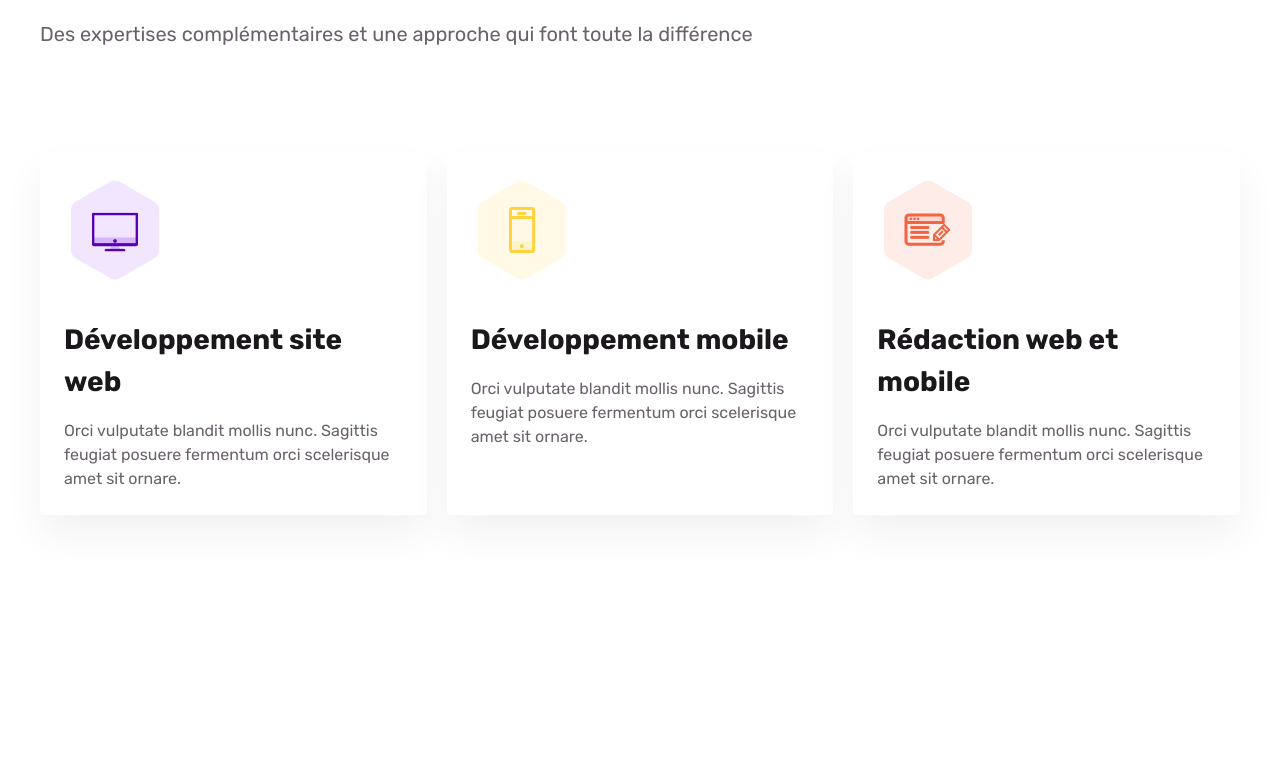
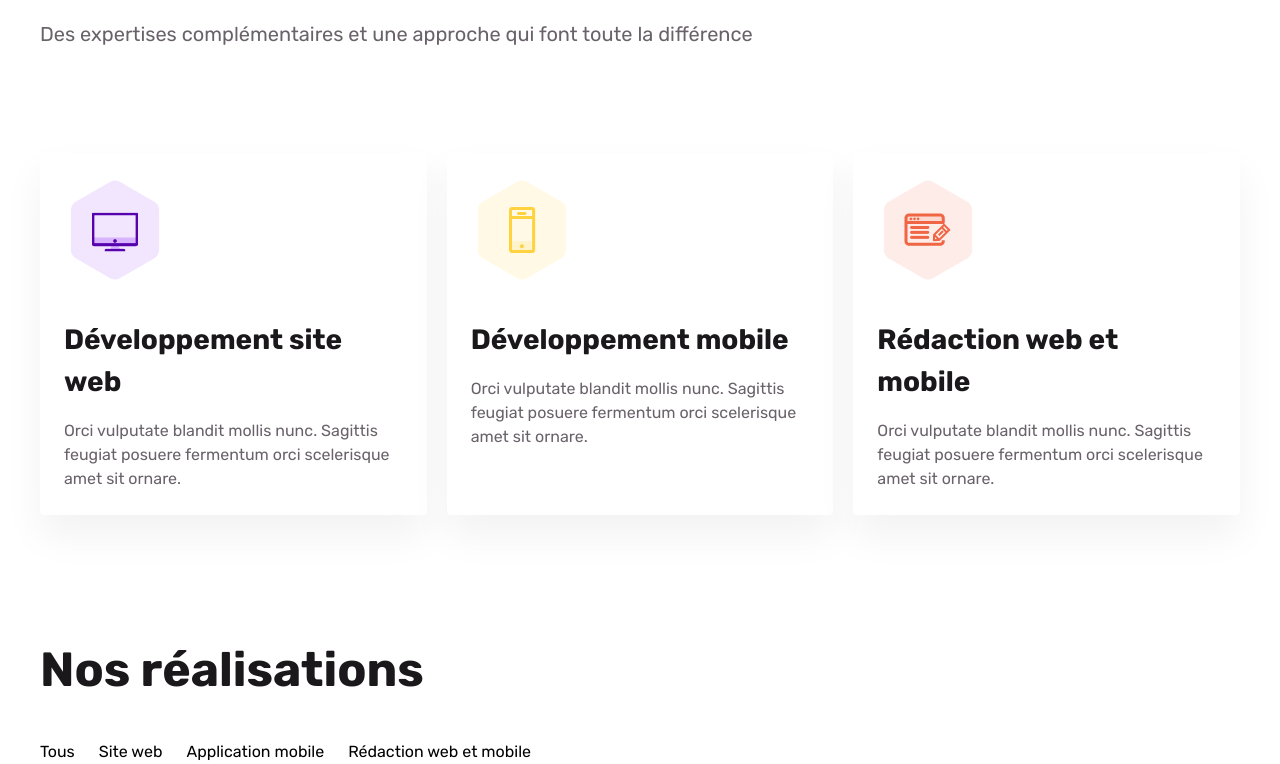
Before and after one commit to raz-manoa/shak-hay, a React (Vite) app: page / in a window 1280 px wide. Shown: the part 1090-1854 px from the top of the page. Before the commit the page ends 1720 px from the top, so only its background shows below. Built offline with nearby package versions, Linux system fonts and the light colour scheme.

Commit message:
fix some error, creat icon eyes and words and debut next section

```diff
--- a/src/App.tsx
+++ b/src/App.tsx
@@ -1,6 +1,7 @@
 import "./globals.scss";
 import Accompagnement from "./sections/accompagnement-projets/section.tsx";
 import Hero from "./sections/hero/section.tsx";
+import Realisation from "./sections/nos-realisations/section.tsx";
 
 function App() {
 
@@ -8,6 +9,7 @@ function App() {
     <div>
       <Hero />
       <Accompagnement />
+      <Realisation />
     </div>
   );
 }
--- a/src/_components/common/navBar/NavBar.tsx
+++ /dev/null
@@ -1,19 +0,0 @@
-import Container from "../container/Container"
-import style from "./Navbar.module.scss"
-import Logo from "../../Icons/ShakHayBigLogo"
-import Navigation from "../../display/nav/Nav"
-import AppButton from "../../display/button/AppButton"
-
-
-export default function NavBar() {
-  return (
-    <Container className={style.navBar} >
-      <Logo />
-      <div>
-        <Navigation>
-          <AppButton label="Demander un dévis"></AppButton>
-        </Navigation>
-      </div>
-    </Container>
-  )
-}
--- a/src/_components/common/navBar/Navbar.module.scss
+++ /dev/null
@@ -1,6 +0,0 @@
-.navBar {
-  @apply flex justify-between items-center;
-  display: flex;
-  justify-content: space-between;
-  align-items: center;
-}
--- a/src/_components/display/nav/Nav.tsx
+++ b/src/_components/display/nav/Nav.tsx
@@ -1,22 +1,26 @@
 import { ReactNode, useState } from "react";
 import style from "./Nav.module.scss";
+import classNames from "classnames";
+interface dataNav {
+  id?: number;
+  label?: string;
+  href?: string;
+}
 
 interface NavProps {
+  dataNavs: dataNav[];
   children?: ReactNode;
+  className?: string;
 }
 
 export default function Nav(props: NavProps) {
-  const [themes, setThemes] = useState([
-    { id: 1, label: "Service", href: "#" },
-    { id: 2, label: "Realisation", href: "#" },
-    { id: 3, label: "Contact", href: "#" }
-  ])
-  const { children } = props
+
+  const { dataNavs, children, className } = props
 
   return (
     <nav
-      className={style.nav}
-    >{themes.map((theme) => (
+      className={classNames(style.nav, className)}
+    >{dataNavs.map((theme) => (
       <a
         className={style.a}
         key={theme.id}
--- a/src/sections/hero/Hero.module.scss
+++ b/src/sections/hero/Hero.module.scss
@@ -1,12 +1,10 @@
 .hero {
-  display: flex;
-  flex-direction: column;
-  height: 100vh;
+  @apply flex flex-col h-screen relative;
   background: linear-gradient(180deg, rgba(255, 255, 255, 0.00) 0%, #F2FBFD 100%);
-  position: relative;
 
 
   &__header {
+    @apply flex flex-row justify-between items-center;
     padding: 14px 0;
   }
 
--- a/src/sections/hero/section.tsx
+++ b/src/sections/hero/section.tsx
@@ -1,16 +1,29 @@
 import AppHeading from "../../_components/common/appHeading/AppHeading";
+import Logo from "../../_components/Icons/ShakHayBigLogo"
+import Navigation from "../../_components/display/nav/Nav"
 import Container from "../../_components/common/container/Container";
-import NavBar from "../../_components/common/navBar/NavBar";
 import AppButton from "../../_components/display/button/AppButton";
 import style from "./Hero.module.scss";
 import picCover from "../../assets/developer-activity-animate 1.png";
 
 
 export default function Hero() {
+  const themes = ([
+    { id: 1, label: "Service", href: "#" },
+    { id: 2, label: "Realisation", href: "#" },
+    { id: 3, label: "Contact", href: "#" }
+  ])
   return (
     <section className={style.hero}>
-      <div className={style.hero__header}>
-        <NavBar></NavBar>
+      <div>
+        <Container>
+          <div className={style.hero__header}>
+            <Logo />
+            <Navigation dataNavs={themes}>
+              <AppButton label="Demander un dévis"></AppButton>
+            </Navigation>
+          </div>
+        </Container>
       </div>
       <div className={style.hero__cover}>
         <Container>
--- a/src/sections/nos-realisations/section.tsx
+++ b/src/sections/nos-realisations/section.tsx
@@ -0,0 +1,28 @@
+import AppHeading from "../../_components/common/appHeading/AppHeading";
+import Container from "../../_components/common/container/Container";
+import Nav from "../../_components/display/nav/Nav";
+import style from "./NosRealisation.module.scss"
+
+export default function Realisation() {
+  const themes = ([
+    { id: 1, label: "Tous", href: "#" },
+    { id: 2, label: "Site web", href: "#" },
+    { id: 3, label: "Application mobile", href: "#" },
+    { id: 4, label: "Rédaction web et mobile", href: "#" }
+  ])
+
+  return (
+    <section className={style.realisation}>
+      <Container>
+        <div className={style.realisation__header}>
+          <AppHeading title="Nos réalisations" className={style.realisation__header__title} />
+          <Nav dataNavs={themes} className={style.realisation__header__nav} />
+        </div>
+
+        <div className={style.realisation__gallery}>
+
+        </div>
+      </Container>
+    </section>
+  )
+}
```
Also changed, not shown: src/_components/Icons/Eyes.tsx (added, +9 -0 lines), src/_components/Icons/Words.tsx (added, +10 -0 lines), src/assets/Mask Group (1).png (added), src/assets/Mask Group.png (added).
